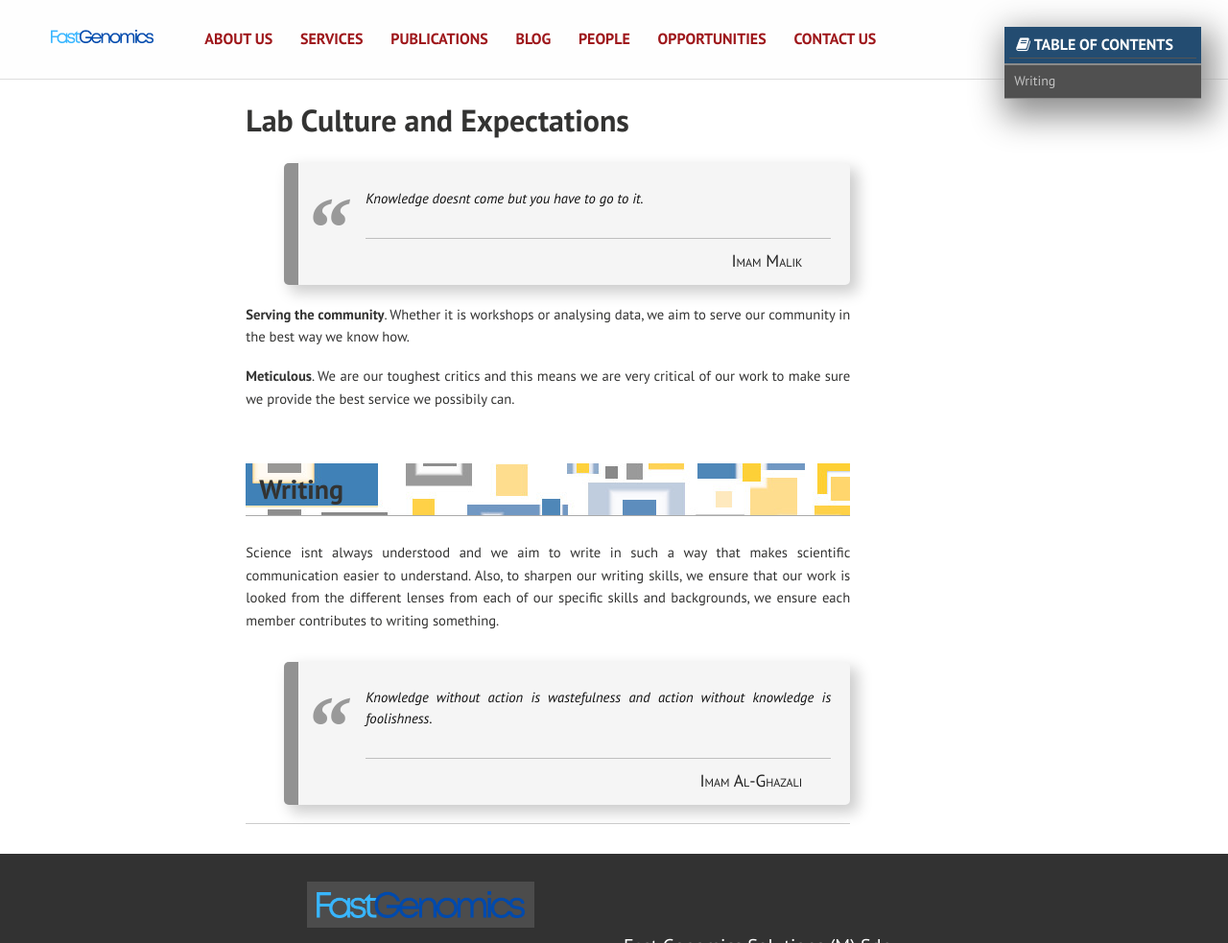
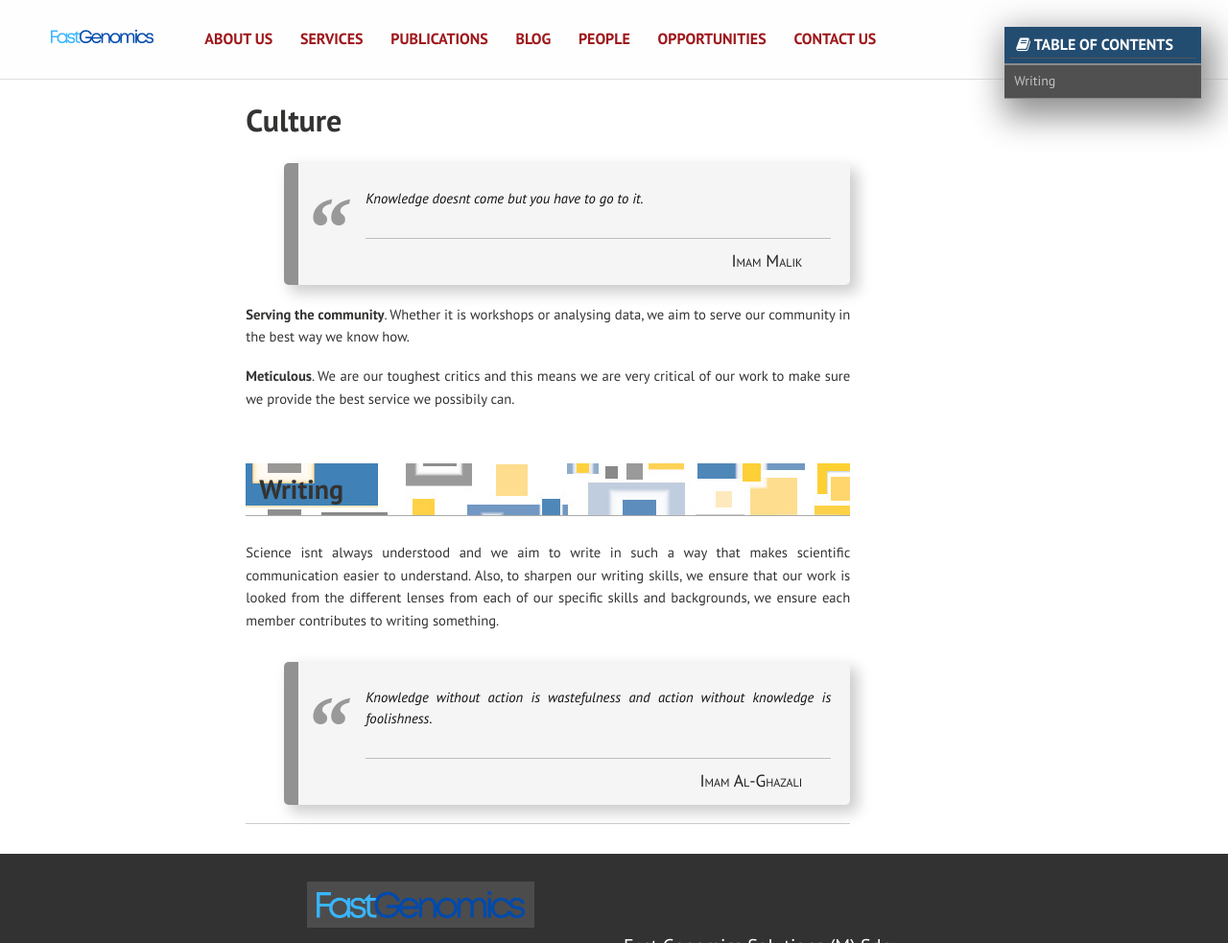
Before and after one commit to ZarulHanifah/ZarulHanifah.github.io, a Jekyll site: the page built from culture.md, in a window 1280 px wide, cut to the strip 0-983 px from the top of the page. Shown: the whole strip at 96% size. Built offline with Jekyll 4.4.1, drawn with Linux system fonts in a browser that asks for light colours; nearby versions of some CDN libraries; some web fonts are replaced; comment, search, counter and statistics services are not loaded.

Commit message:
Corrected culture title

```diff
--- a/culture.md
+++ b/culture.md
@@ -1,6 +1,6 @@
 ---
 layout: page
-title: Lab Culture and Expectations
+title: Culture
 modified: 2020-12-10
 comments: false
 excerpt: "A guide for new and current members of our group"
```
